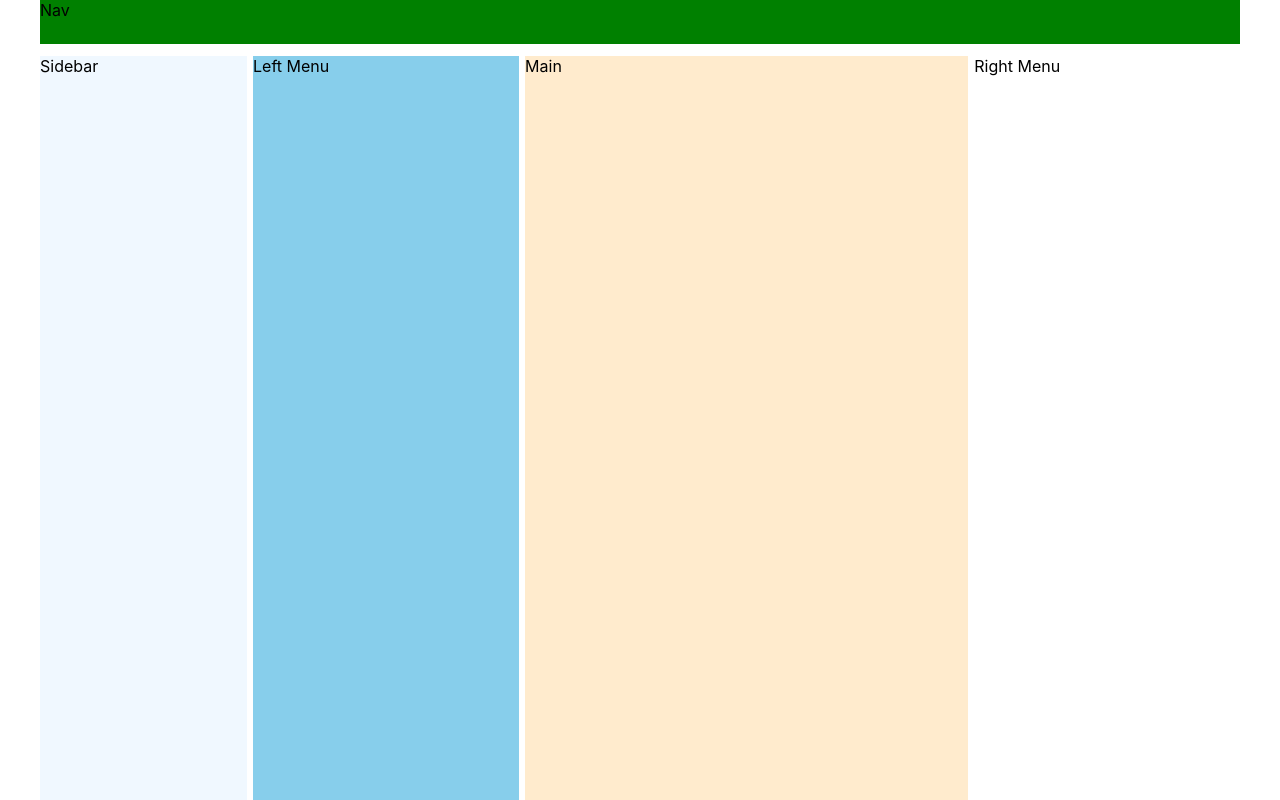
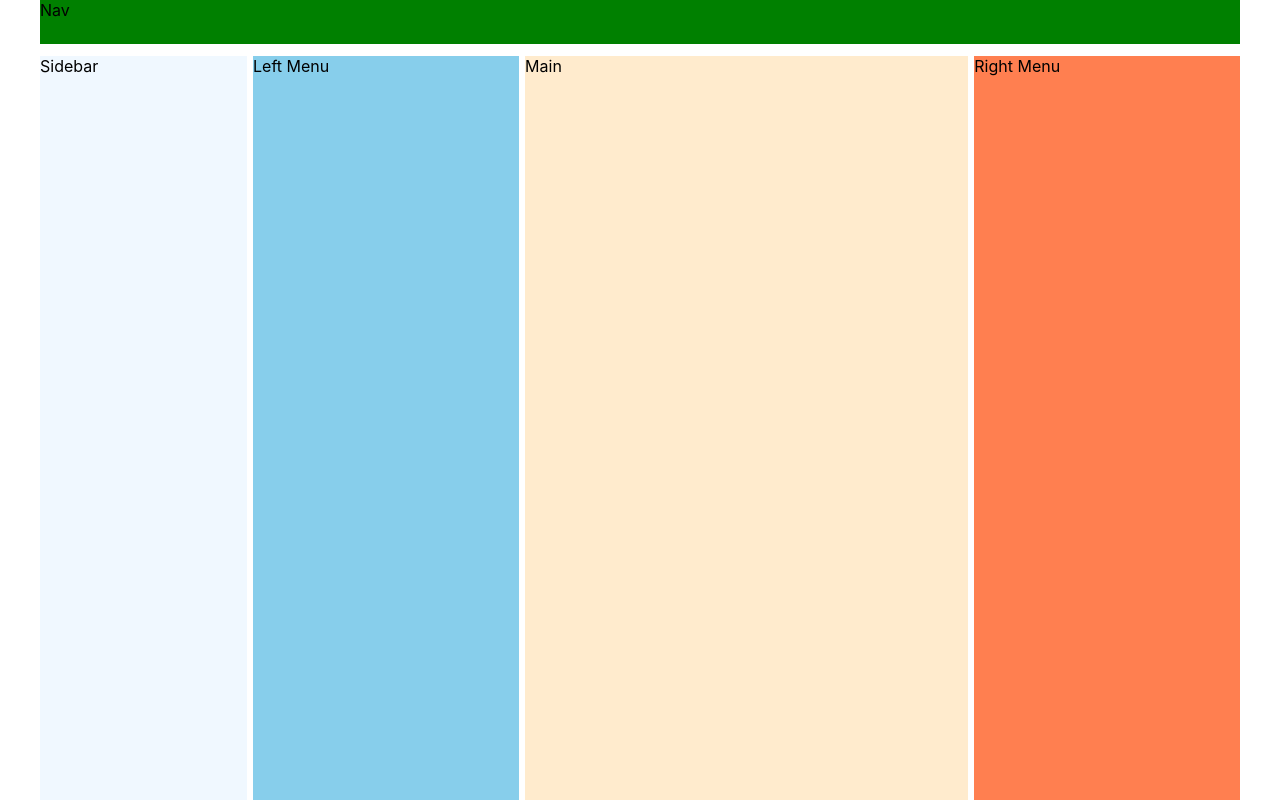
Before and after one commit to anmokomo/website1, a React (Create React App) app: page / in a window 1280 px wide. Shown: the top 800 px of the page. Built offline with nearby package versions, Linux system fonts and the light colour scheme.

Commit message:
quick fix

```diff
--- a/src/components/sides/RightMenu.tsx
+++ b/src/components/sides/RightMenu.tsx
@@ -8,6 +8,6 @@ export const RightMenu = () => {
         return null
     }
     return (
-        <div className={styles.leftmenu}>Right Menu</div>
+        <div className={styles.rightmenu}>Right Menu</div>
     )
 }
```
